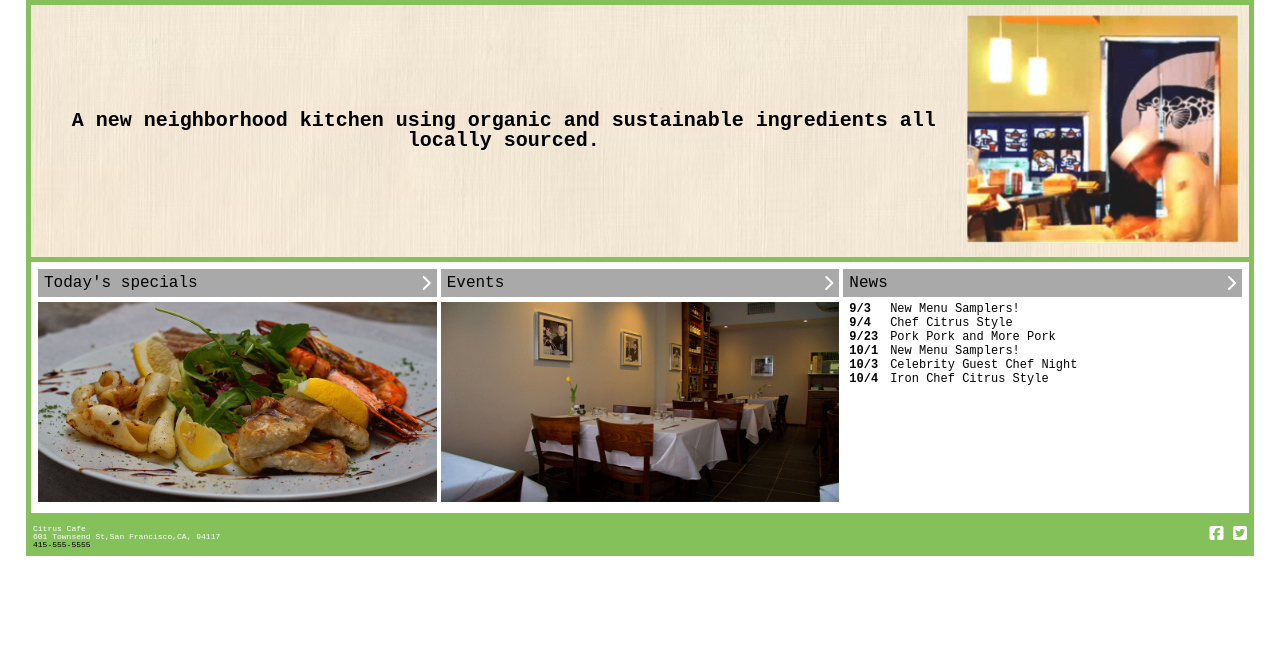
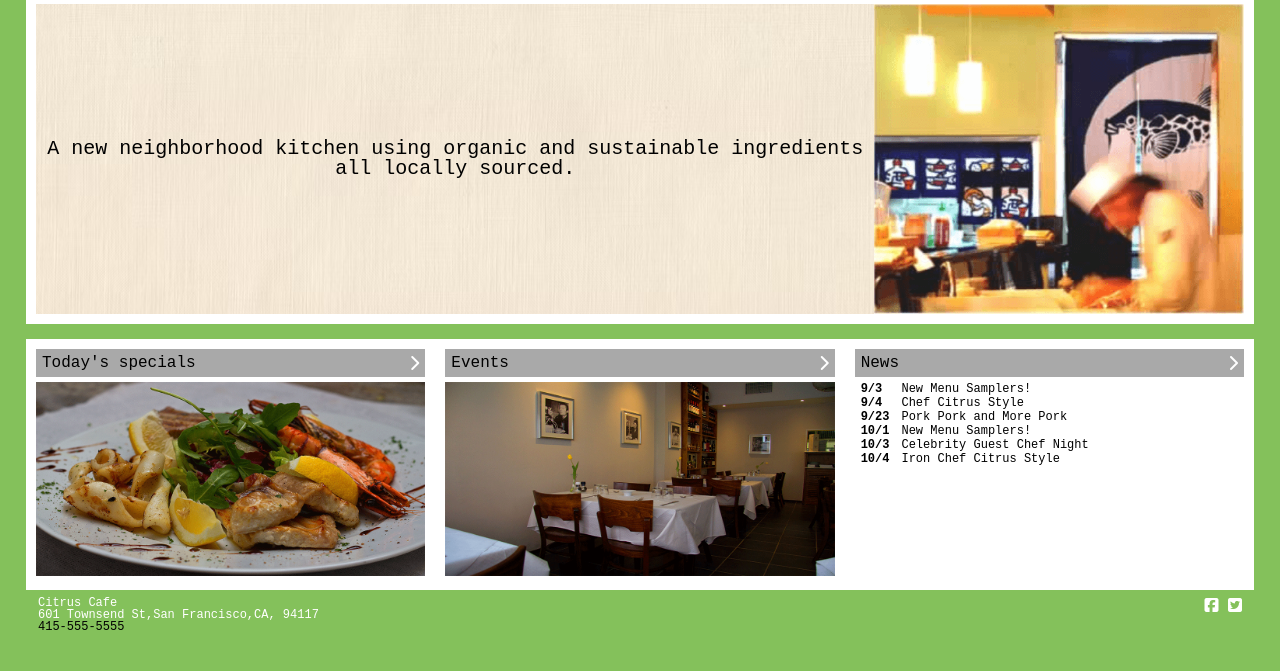
Before and after one commit to jasminabr/14-citrus-caffe, a plain HTML site: page index.html in a window 1280 px wide. Shown: the part 226-897 px from the top of the page. Before the commit the page ends 808 px from the top, so only its background shows below. Drawn offline with Linux system fonts and the light colour scheme.

Commit message:
last commit

```diff
--- a/layout.css
+++ b/layout.css
@@ -3,6 +3,7 @@ body {
   font-family: "Courier New", Courier, monospace;
   padding: 1rem;
   width: auto;
+  background-color: rgba(132, 193, 91, 255);
 }
 #container {
   background-color: rgba(132, 193, 91, 255);
@@ -17,7 +18,8 @@ body {
 #navbar {
   display: flex;
   box-sizing: border-box;
-  padding: 0.5rem;
+  padding: 0rem;
+  margin-bottom: 10px;
 }
 
 #navbar ul {
@@ -29,7 +31,7 @@ body {
   flex-direction: row;
   border-radius: 5px;
   border: 1px rgb(103, 154, 69) solid;
-  box-shadow: 1px 4px 1px 3px rgba(58, 158, 63, 0.602);
+  box-shadow: 0px 3px 0px 0px rgba(58, 158, 63, 0.602);
   background: #9dcc7d;
   text-align: center;
   height: 20px;
@@ -55,44 +57,24 @@ body {
 .vision {
   display: flex;
   flex-direction: column-reverse;
-  padding: 10px;
-  margin: 5px;
+  padding: 0px;
+  margin: 0px;
 }
 .vision p {
   padding: 0.5rem;
-  font-weight: bold;
+  font-size: 1.5rem;
 }
 .vision img {
+  vertical-align: top;
   width: 100%;
 }
-
 #bottom-main {
   box-sizing: border-box;
   display: flex;
   flex-direction: column;
-  background-color: white;
 }
 
 /* special asetukset */
-
-#specials {
-  box-sizing: border-box;
-  margin: 4px 0 4px 0;
-}
-
-#specials img {
-  max-width: 100%;
-}
-/* special asetukset */
-
-#specials {
-  box-sizing: border-box;
-  margin: 4px 0 4px 0;
-}
-
-#specials figure {
-  max-width: 100%;
-}
 
 .nauha {
   display: flex;
@@ -106,18 +88,27 @@ body {
   text-decoration: none;
   color: rgb(255, 255, 255);
 }
+
 .fa-solid {
   text-decoration: none;
+}
+
+#events,
+#news,
+#specials {
+  border: 10px white solid;
+  margin: 5px 0 5px 0;
+  background-color: white;
 }
 
 #events img {
   max-width: 100%;
 }
 
-/* news asetukset  */
-#news {
-  margin-bottom: 5px;
+#specials img {
+  max-width: 100%;
 }
+
 #news span {
   font-weight: bold;
   margin: 5px 10px 5px 5px;
@@ -137,7 +128,7 @@ footer {
   display: flex;
   flex-direction: row;
   justify-content: space-between;
-  padding: 5px;
+  padding: 0px 10px 10px 10px;
   margin: 2px;
 }
 footer span {
@@ -180,14 +171,15 @@ footer p {
     display: block;
   }
   .vision {
+    border: white 10px solid;
     flex-direction: row-reverse;
     background-image: url(./assets/back-txt.jpg);
   }
   .vision figure {
-    width: 20rem;
+    width: 30rem;
   }
   .vision p {
-    font-size: 10px;
+    font-size: 15px;
     text-align: center;
     align-content: center;
   }
@@ -195,19 +187,25 @@ footer p {
   #bottom-main {
     display: grid;
     grid-template-columns: repeat(2, 1fr);
-    padding: 5px;
-    margin: 1px;
+    margin-top: 4px;
+  }
+
+  #events,
+  #news,
+  #specials {
+    border: 6px white solid;
   }
 
   #specials {
-    margin: 2px;
+    padding: 4px 0px 0px 5px;
   }
   #events {
-    margin: 2px;
+    padding: 4px 5px 0px 0;
   }
 
   #news {
-    margin: 2px;
+    padding: 4px 5px 0px 5px;
+
     grid-column: 1 / -1;
   }
   #news p {
@@ -227,6 +225,7 @@ footer p {
     display: block;
   }
   .vision {
+    border: white 10px solid;
     flex-direction: row-reverse;
     justify-content: space-between;
     max-width: 100%;
@@ -239,7 +238,7 @@ footer p {
   }
 
   .vision figure {
-    width: 20rem;
+    width: 30rem;
   }
 
   /* bottom main asetukset */
@@ -248,20 +247,21 @@ footer p {
     display: flex;
     flex-direction: row;
     flex-wrap: nowrap;
-    padding: 5px;
-    margin: 5px;
-  }
-  section {
-    margin: 5px;
+    padding: 0px;
+    margin: 10px 0 0px 0;
   }
 
   #news,
   #events,
   #specials {
     width: 100%;
+    padding: 4px;
   }
 
   #news p {
     font-size: 13px;
   }
+  footer p {
+    font-size: 12px;
+  }
 }
```
